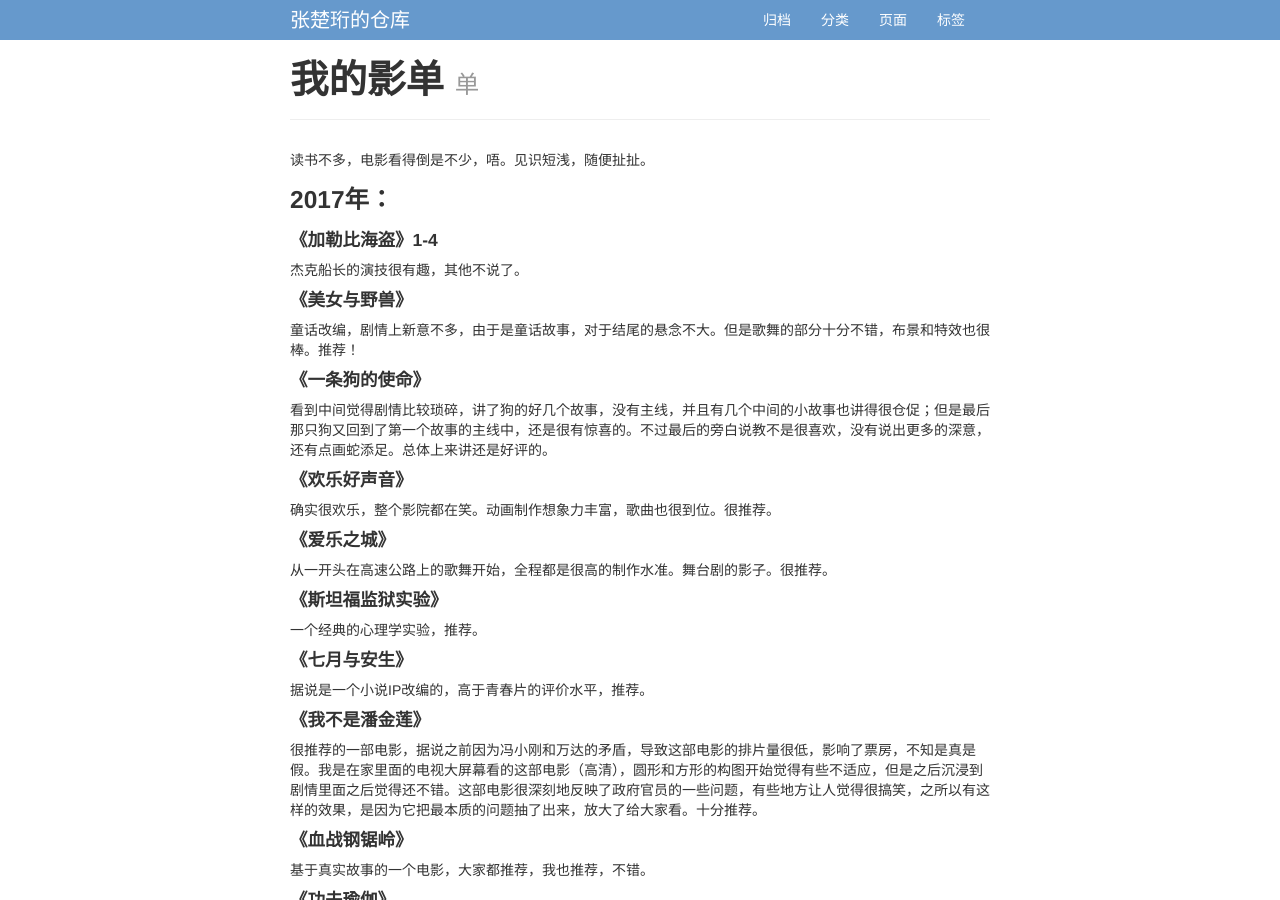
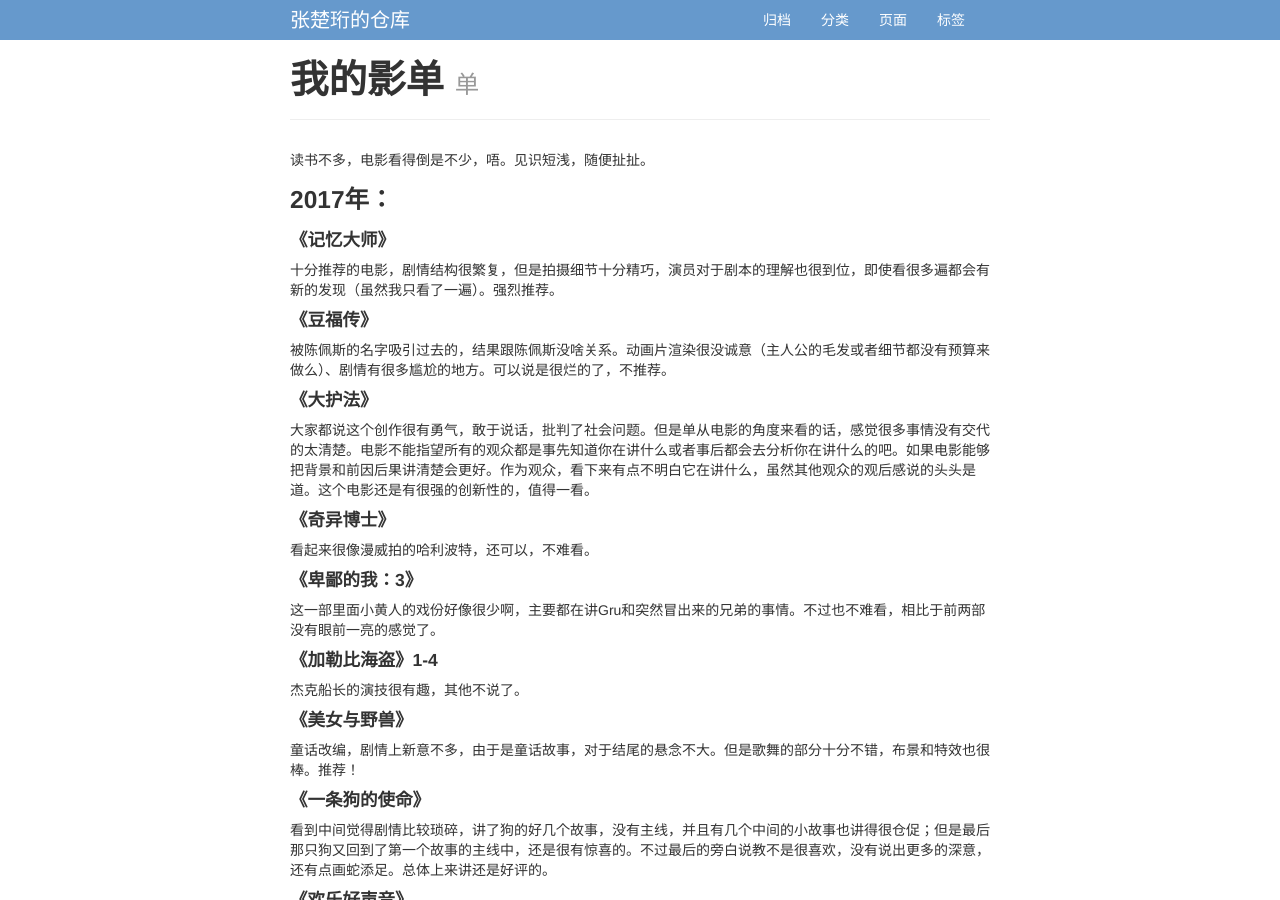
Before and after one commit to zhangchuheng123/zhangchuheng123.github.io, a Jekyll site: the page built from my_pages/list-of-movies.md, in a window 1280 px wide and 900 px high. Built offline with Jekyll 4.4.1, drawn with Linux system fonts in a browser that asks for light colours.

Commit message:
update new life

```diff
--- a/my_pages/list-of-movies.md
+++ b/my_pages/list-of-movies.md
@@ -8,6 +8,26 @@ tagline: 单
 读书不多，电影看得倒是不少，唔。见识短浅，随便扯扯。
 
 ### 2017年：
+
+#### 《记忆大师》
+
+十分推荐的电影，剧情结构很繁复，但是拍摄细节十分精巧，演员对于剧本的理解也很到位，即使看很多遍都会有新的发现（虽然我只看了一遍）。强烈推荐。
+
+#### 《豆福传》
+
+被陈佩斯的名字吸引过去的，结果跟陈佩斯没啥关系。动画片渲染很没诚意（主人公的毛发或者细节都没有预算来做么）、剧情有很多尴尬的地方。可以说是很烂的了，不推荐。
+
+#### 《大护法》
+
+大家都说这个创作很有勇气，敢于说话，批判了社会问题。但是单从电影的角度来看的话，感觉很多事情没有交代的太清楚。电影不能指望所有的观众都是事先知道你在讲什么或者事后都会去分析你在讲什么的吧。如果电影能够把背景和前因后果讲清楚会更好。作为观众，看下来有点不明白它在讲什么，虽然其他观众的观后感说的头头是道。这个电影还是有很强的创新性的，值得一看。
+
+#### 《奇异博士》
+
+看起来很像漫威拍的哈利波特，还可以，不难看。
+
+#### 《卑鄙的我：3》
+
+这一部里面小黄人的戏份好像很少啊，主要都在讲Gru和突然冒出来的兄弟的事情。不过也不难看，相比于前两部没有眼前一亮的感觉了。
 
 #### 《加勒比海盗》1-4
 
@@ -69,6 +89,7 @@ tagline: 单
 JK Rowling的新作，还是《哈利波特》系列的世界观，但是人物全部不一样，并且场景也从英国换到了美国。但是个人感觉这部电影还是一个相对独立的故事，失去了《哈利波特》系列中连续性的大背景，因此不如《哈利波特》更吸引人。罗琳成名之后，写小说也更考虑将来电影的拍摄了吗？感觉这个故事的编写上，就故意很照顾电影的拍摄看点（比如各种魔法生物的刻画），这样感觉反而削弱了故事性。总体上来说，略有失望。（个人没看过小说）
 
 #### 《猫鼠游戏（逍遥法外）》
+
 讲的是一个伪造发票并且冒充泛美航空飞行员的年轻人，有很多好玩的点，也有情感的部分，好评。
 
 #### 《天使与恶魔》
```
Also changed, not shown: _posts/FinTech/2017-06-15-FinTech进阶之路.md (+6 -0 lines), index.md (+4 -3 lines), my_pages/list-of-trips.md (+11 -1 lines).
